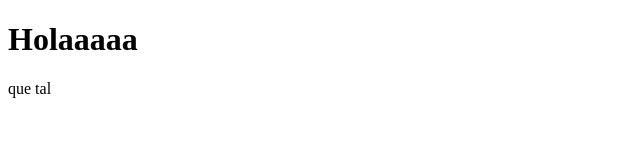
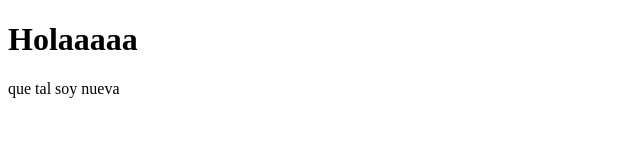
Before and after one commit to DiSoll/probando, a plain HTML site: page index.html in a window 1280 px wide. Shown: the full height of the page, 0-640 px from the left. Drawn offline with Linux system fonts and the light colour scheme.

Commit message:
probando

```diff
--- a/index.html
+++ b/index.html
@@ -7,6 +7,6 @@
 </head>
 <body>
     <h1>Holaaaaa</h1>
-    <p> que tal</p>
+    <p> que tal soy nueva</p>
 </body>
 </html>
```
